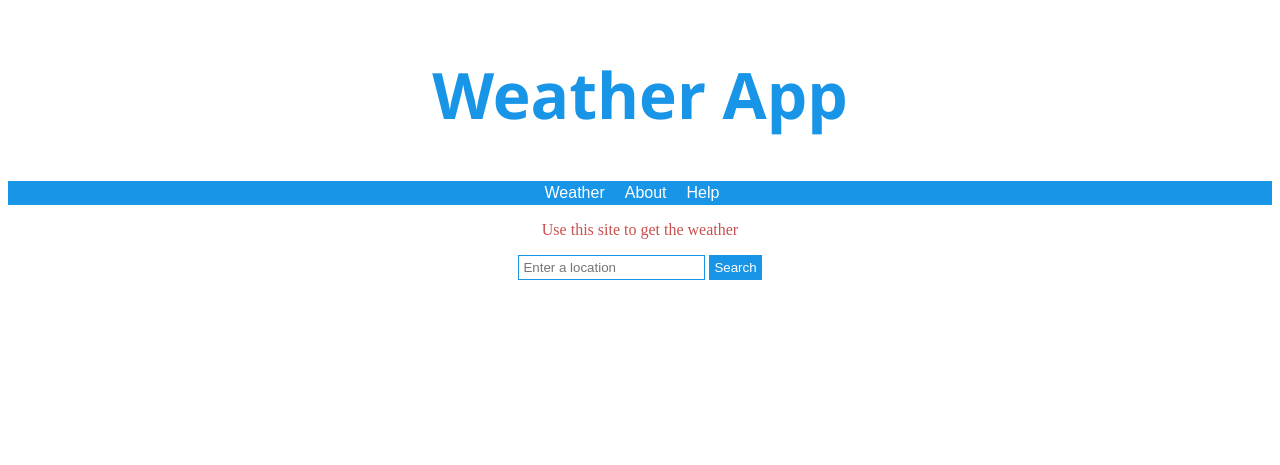
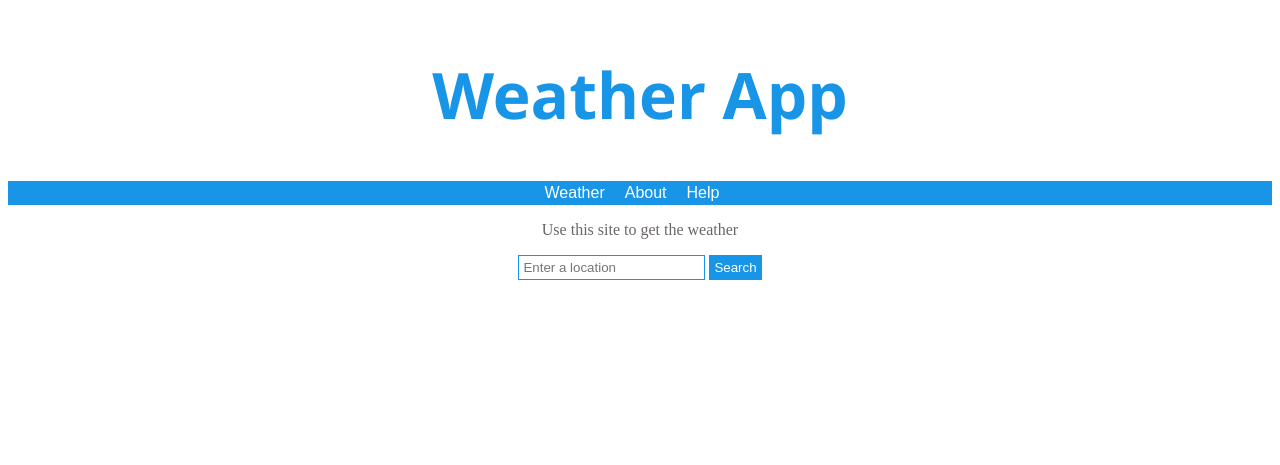
Before and after one commit to MarwanMohamed02/Simple-Weather-Website, a Node server app: page / in a window 1280 px wide. Shown: the top 465 px of the page. Run offline with Node 20, Linux system fonts and the light colour scheme.

Commit message:
Styles modification

```diff
--- a/public/css/styles.css
+++ b/public/css/styles.css
@@ -24,7 +24,7 @@ body {
 
 p {
     text-align: center;
-    color: rgb(203, 79, 79);
+    color: rgb(107, 102, 102);
 }
 
 div {
```
